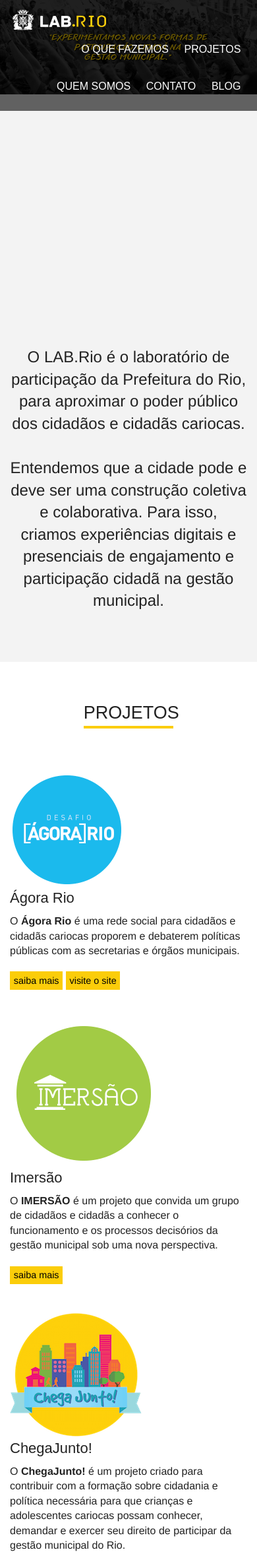
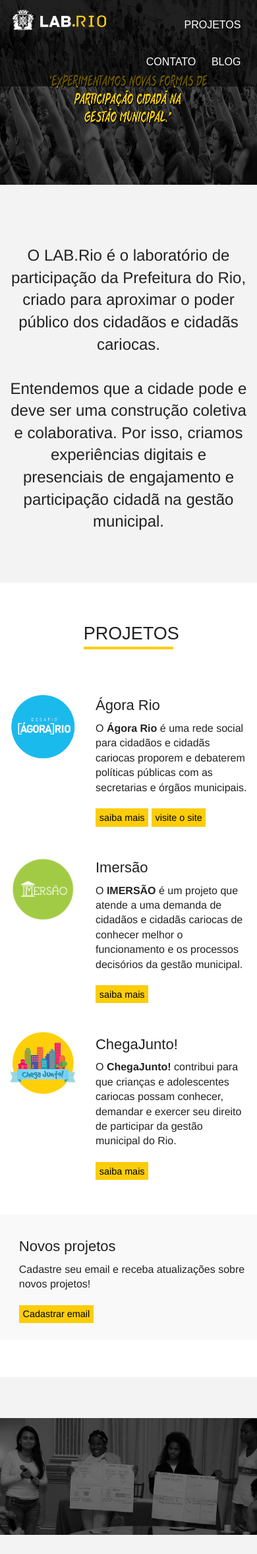
Before and after one commit to LAB-Rio/labrio.cc, a PHP site: page / in a window 390 px wide. Shown: the top 2355 px of the page at 66% size. Run offline with PHP 8.4, Linux system fonts and the light colour scheme; some web fonts are replaced.

Commit message:
Add support for the mobile layout

```diff
--- a/assets/stylesheets/application.css
+++ b/assets/stylesheets/application.css
@@ -29,6 +29,9 @@ section#top nav a:hover, section#top nav a.active { color: #FBCD0A; }
 section#presentation { padding-top: 3em; background: url('../images/header.jpg') no-repeat; background-position: 50% 1px; background-position:50% 50%9 !important; background-attachment:fixed; background-size: 100%; }
 section#presentation header { margin: 12% auto; background: rgba(0,0,0,0.8); padding: 2em 1.5em; visibility: hidden }
 section#presentation h1 {font-size: 200%; color: white; }
+
+section.mobile-present { height: 34%; }
+section.mobile-present img { width: 100%; height: 280px }
 
 section.sections { padding: 1em 0 3.5em 0; }
 section.sections h2 { margin: 1.6em auto 1.6em auto; border-bottom: 4px solid #FBCD0A; width: 35%; }
@@ -69,8 +72,8 @@ section#team h4 { margin: 0; font-family: 'Francois One', sans-serif; text-align
 section#team h6 { margin: 0; font-size: .9em; text-align: center; font-style: italic }
 section#team .row { margin-bottom: 2em }
 section#team .info { opacity: 0 }
-section#team img { -webkit-filter: grayscale(1); transition: all .4s }
-section#team img:hover { -webkit-filter: grayscale(0); }
+section#team img { -webkit-filter: grayscale(1); filter: grayscale(1); -ms-filter: grayscale(1); -moz-filter: grayscale(1); -ms-transition: all .4s; -moz-transition: all .4s; -webkit-transition: all .4s }
+section#team img:hover { -webkit-filter: grayscale(0); -ms-filter: grayscale(0); -moz-filter: grayscale(0); filter: grayscale(0);}
 section#team .medium-3 .info, section#team .medium-4 .info { transition: all .4s }
 section#team .medium-3:hover .info, section#team .medium-4:hover .info { visibility: visible; opacity: .9 }
 
--- a/index.html
+++ b/index.html
@@ -8,6 +8,14 @@
   <link rel="stylesheet" href="./assets/stylesheets/application.css" type="text/css" media="screen" charset="utf-8">
   <link href='https://fonts.googleapis.com/css?family=Francois+One' rel='stylesheet' type='text/css'>
   <title>Lab.Rio</title>
+
+  <meta property="og:title"       content="LAB.Rio"/>
+  <meta property="og:description" content="O LAB.Rio é o laboratório de participação da Prefeitura do Rio, criado para aproximar o poder público dos cidadãos e cidadãs cariocas."/>
+  <meta property="og:image"       content="http://i.imgur.com/nFoq4pD.jpg"/>
+  <meta property="og:site_name"   content="LAB.Rio"/>
+  <meta property="og:url"         content="http://lab.rio.gov.br/"/>
+
+
  <script>
   (function(i,s,o,g,r,a,m){i['GoogleAnalyticsObject']=r;i[r]=i[r]||function(){
   (i[r].q=i[r].q||[]).push(arguments)},i[r].l=1*new Date();a=s.createElement(o),
@@ -24,27 +32,42 @@
   <section id="top">
     <header class="row">
       <div class="medium-3 small-6 columns">
-        <img src="./assets/images/logo.png" alt="" />
+        <a href="./index.html"><img src="./assets/images/logo.png" alt="" /></a>
       </div>
 
 
-      <div class="medium-9 columns text-right">
+      <div class="medium-9 small-6 show-for-medium-up columns text-right">
         <nav class="francois text-uppercase" data-magellan-expedition="">
-          <a href="#about" data-magellan-arrival="about">O que fazemos</a>
-          <a href="#projects" data-magellan-arrival="projects">Projetos</a>
-          <a href="#team" data-magellan-arrival="team">Quem somos</a>
-          <a href="#talk" data-magellan-arrival="talk">Contato</a>
+          <a href="./index.html">Voltar à Pagina inicial</a>
+          <a href="./index.html#projects" data-magellan-arrival="projects">Projetos</a>
+          <a href="./index.html#team" data-magellan-arrival="team">Quem somos</a>
+          <a href="./index.html#talk">Contato</a>
           <a href="http://medium.com/@lab.rio" target="_blank">Blog</a>
 
         </nav>
 
       </div>
 
+
+      <div class="small-6 hide-for-medium-up columns text-right">
+        <nav class="francois text-uppercase">
+          <a href="./index.html#projects">Projetos</a>
+          <a href="./index.html#talk">Contato</a>
+          <a href="http://medium.com/@lab.rio" target="_blank">Blog</a>
+        </nav>
+      </div>
+
     </header>
   </section>
 
 
-  <section id="presentation" class="parallax">
+
+  <section class="hide-for-medium-up mobile-present">
+    <img src="./assets/images/header.jpg" alt="presentation"/>
+
+  </section>
+
+  <section id="presentation" class="parallax show-for-medium-up">
     <div class="row">
       <header class="medium-8 medium-centered columns text-center">
         <h1 class="francois text-uppercase">Experimentamos novas formas de participação
@@ -60,12 +83,11 @@
   <section class="whatwedo sections" id="about" data-magellan-destination="about">
     <div class="row">
       <div class="medium-9 medium-centered columns">
-        <!--<h2 class="text-center francois text-uppercase">O que fazemos</h2>-->
         <p class="text-center">
         <br/><br/>
-            O LAB.Rio é o laboratório de participação da Prefeitura do Rio, para aproximar o poder público dos cidadãos e cidadãs cariocas.
+            O LAB.Rio é o laboratório de participação da Prefeitura do Rio, criado para aproximar o poder público dos cidadãos e cidadãs cariocas.
             </br><br/>
-            Entendemos que a cidade pode e deve ser uma construção coletiva e colaborativa. Para isso, criamos experiências digitais e presenciais de engajamento e participação cidadã na gestão municipal.
+            Entendemos que a cidade pode e deve ser uma construção coletiva e colaborativa. Por isso, criamos experiências digitais e presenciais de engajamento e participação cidadã na gestão municipal.
         </p>
       </div>
     </div>
@@ -77,14 +99,14 @@
     <div class="row">
       <h2 class="text-center francois text-uppercase">Projetos</h2>
 
-      <div class="medium-6 columns">
+      <div class="medium-6 small-12 columns">
 
         <div class="row">
-          <div class="medium-5 project-logo columns">
+          <div class="medium-5 small-4 project-logo columns">
             <a href="./agora.html"><img src="./assets/images/agora.png" alt="Desafio Agora"/></a>
           </div>
 
-          <div class="medium-7 columns">
+          <div class="medium-7 small-8 columns">
             <br/>
             <h3 class="francois">Ágora Rio</h3>
             <p>
@@ -99,19 +121,22 @@
 
       </div>
       <!-- end medium-6 -->
-      <div class="medium-6 columns">
+      <div class="medium-6 small-12 columns">
 
         <div class="row">
-          <div class="medium-5 project-logo columns">
+          <div class="medium-5 small-4 project-logo columns">
             <a href="./imersao.html"><img src="./assets/images/imersao.png" alt="Imersao"/></a>
           </div>
 
-          <div class="medium-7 columns">
+          <div class="medium-7 small-8 columns">
             <br/>
             <h3 class="francois">Imersão</h3>
             <p>
-            O <strong>IMERSÃO</strong> é um projeto que convida um grupo de cidadãos e cidadãs a conhecer o funcionamento e os processos decisórios da gestão municipal sob uma nova perspectiva.
-</p>
+              O <strong>IMERSÃO</strong> é um projeto que atende a uma demanda de cidadãos e cidadãs cariocas de conhecer melhor o funcionamento e os processos decisórios da gestão municipal.
+            </p>
+
+
+
 
             <a href="./imersao.html" class="button">saiba mais</a>
           </div>
@@ -126,19 +151,18 @@
 
 
     <div class="row">
-      <div class="medium-6 columns">
+      <div class="medium-6 small-12 columns">
         <div class="row">
-          <div class="medium-5 project-logo columns">
+          <div class="medium-5 small-4 project-logo columns">
             <a href="./chegajunto.html"><img src="./assets/images/chegajunto.png" alt="ChegaJunto!"/></a>
           </div>
 
-          <div class="medium-7 end columns">
+          <div class="medium-7 small-8 end columns">
             <br/>
             <h3 class="francois">ChegaJunto!</h3>
             <p>
 
-              O <strong>ChegaJunto!</strong>  é um projeto criado para contribuir com a formação sobre cidadania e política necessária para que crianças e adolescentes cariocas possam conhecer, demandar e exercer seu direito de participar da gestão municipal do Rio.
-
+              O <strong>ChegaJunto!</strong> contribui para que crianças e adolescentes cariocas possam conhecer, demandar e exercer seu direito de participar da gestão municipal do Rio.
             </p>
 
             <a href="./chegajunto.html" class="button">saiba mais</a>
@@ -155,7 +179,7 @@
 
           <div style="padding: .4em; padding-left: 1.8em; margin-top: 2em; background: #f9f9f9;" class="medium-10 columns">
             </br>
-            <h3 class="francois">Fique por dentro</h4>
+            <h3 class="francois">Novos projetos</h4>
             <p>Cadastre seu email e receba atualizações sobre novos projetos!</p>
             <a href="http://eepurl.com/96KXL" class="button" target="_blank">Cadastrar email</a>
           </div>
@@ -192,7 +216,7 @@
       <h2 class="text-center francois text-uppercase">Quem somos</h2>
 
 
-      <div class="medium-3 text-center columns">
+      <div class="medium-3 small-6 text-center columns">
         <img src="./assets/images/team/bernardo.png" alt=""/>
         <div class="info">
           <h4>Bernardo Ainbinder</h4>
@@ -201,7 +225,7 @@
       </div>
 
 
-      <div class="medium-3 text-center columns">
+      <div class="medium-3 small-6 text-center columns">
 
           <img src="./assets/images/team/marina.png" alt=""/>
 
@@ -212,7 +236,7 @@
 
       </div>
 
-      <div class="medium-3 text-center columns">
+      <div class="medium-3 small-6 text-center columns">
         <img src="./assets/images/team/ila.png" alt=""/>
 
         <div class="info">
@@ -221,7 +245,7 @@
         </div>
       </div>
 
-      <div class="medium-3 text-center columns">
+      <div class="medium-3 small-6 text-center columns">
         <img src="./assets/images/team/joao.png" alt=""/>
 
         <div class="info">
@@ -239,7 +263,7 @@
         <div class="row">
 
 
-          <div class="medium-4 text-center columns">
+          <div class="medium-4 small-6  text-center columns">
             <img src="./assets/images/team/luti.png" alt=""/>
 
             <div class="info">
@@ -249,7 +273,7 @@
 
           </div>
 
-          <div class="medium-4 text-center columns">
+          <div class="medium-4 small-6 text-center columns">
             <img src="./assets/images/team/luiz.png" alt=""/>
 
             <div class="info">
@@ -260,11 +284,11 @@
 
 
 
-          <div class="medium-4 text-center columns end">
+          <div class="medium-4 small-6 small-centered text-center columns end">
 
             <img src="./assets/images/team/fran.png" alt=""/>
 
-            <div class="info">
+            <div class="info show-for-small-only">
               <h4>Francielly Baliana</h4>
               <h6>Comunicação</h6>
             </div>
@@ -279,37 +303,47 @@
 
   <section class="sections partners whiter" id="partners">
     <div class="row">
-      <h2 class="text-center francois text-uppercase">Os Parceiros</h2>
+      <h2 class="text-center francois text-uppercase">Parceiros</h2>
 
 
 
-      <div class="medium-2 columns">
-        <a href="http://www.centrodeoperacoes.rio.gov.br/" target="_blank"><img src="./assets/images/partners/cor.png" alt=""/></a>
+      <div class="medium-3 small-6 text-center columns">
+        <a href="http://www.centrodeoperacoes.rio.gov.br/" target="_blank"><img width="130" src="./assets/images/partners/cor.png" alt=""/></a>
       </div>
 
-      <div class="medium-2 columns">
-        <a href="http://www.rio.rj.gov.br/web/ipp/" target="_blank"><img src="./assets/images/partners/ipp.png" alt=""/></a>
+      <div class="medium-3 small-6 text-center columns">
+        <a href="http://www.rio.rj.gov.br/web/ipp/" target="_blank"><img src="./assets/images/partners/ipp.jpg" alt=""/></a>
       </div>
 
 
-      <div class="medium-2 columns">
+      <div class="medium-3 small-6 text-center columns">
         <a href="http://www.rio.rj.gov.br/web/eixorio" target="_blank"><img src="./assets/images/partners/eixorio.png" alt=""/></a>
 
       </div>
 
-      <div class="medium-2 columns">
+      <div class="medium-3 small-6 text-center end columns">
+
+        <a href="http://www.rio.rj.gov.br/web/iplanrio" target="_blank"><img src="./assets/images/partners/iplan.png" alt=""/></a>
+      </div>
+    </div>
+
+    <div class="row" style="margin-top: 1.5em ">
+      <div class="medium-3 small-6 text-center columns">
+        <img src="./assets/images/partners/pensa.png" alt=""/>
+      </div>
+
+      <div class="medium-3 small-6 text-center columns">
+        <a href="http://www.riomaissocial.org/" target="_blank"><img src="./assets/images/partners/riomais.png" alt=""/></a>
+      </div>
+
+
+      <div class="medium-3 small-6 text-center columns">
         <a href="http://www.rio450anos.com.br/" target="_blank"><img src="./assets/images/partners/450.png" alt=""/></a>
       </div>
 
-      <div class="medium-2 columns">
-        <img src="./assets/images/partners/pensa.png" alt=""/>
+      <div class="medium-3 small-6 text-center columns">
+        <a href="http://www.armazemdedados.rio.rj.gov.br" target="_blank"><img src="./assets/images/partners/armazem.png" alt=""/></a>
       </div>
-
-      <div class="medium-2 columns">
-        <a href="www.armazemdedados.rio.rj.gov.br" target="_blank"><img src="./assets/images/partners/armazem.png" alt=""/></a>
-
-      </div>
-
     </div>
   </section>
 
@@ -321,22 +355,22 @@
 
 
 
-      <div class="medium-4 columns text-center">
+      <div class="medium-4 columns small-6 text-center">
         <img src="./assets/images/icons/address.png" />
         <h3 class="francois">nosso endereço</h3>
 
-        <p>Rua São Clemente 360, </br>Rio de Janeiro - RJ</p>
+        <p>Rua São Clemente 360, Botafogo </br>Rio de Janeiro - RJ</p>
       </div>
 
 
-      <div class="medium-4 columns text-center">
+      <div class="medium-4 columns small-6 text-center">
 
         <img src="./assets/images/icons/email.png" />
         <h3 class="francois">nosso email</h3>
         <p><a href="mailto:contato.labrio@gmail.com">contato.labrio@gmail.com</a></p>
       </div>
 
-      <div class="medium-4 end columns text-center">
+      <div class="medium-4 end small-12 small-centered columns text-center">
 
         <img src="./assets/images/icons/phone.png" />
         <h3 class="francois">nosso telefone</h3>
```
Also changed, not shown: agora.html (+28 -11 lines), assets/javascripts/foundation/foundation.offcanvas.js (added, +152 -0 lines), chegajunto.html (+30 -17 lines), imersao.html (+23 -11 lines), assets/images/partners/cor.jpg (added), assets/images/partners/eixorio.png, assets/images/partners/iplan.png (added), assets/images/partners/ipp.jpg (added), assets/images/partners/ipp.png (deleted), assets/images/partners/riomais.png (added), assets/images/sample1.png, assets/images/sample3.jpg.
